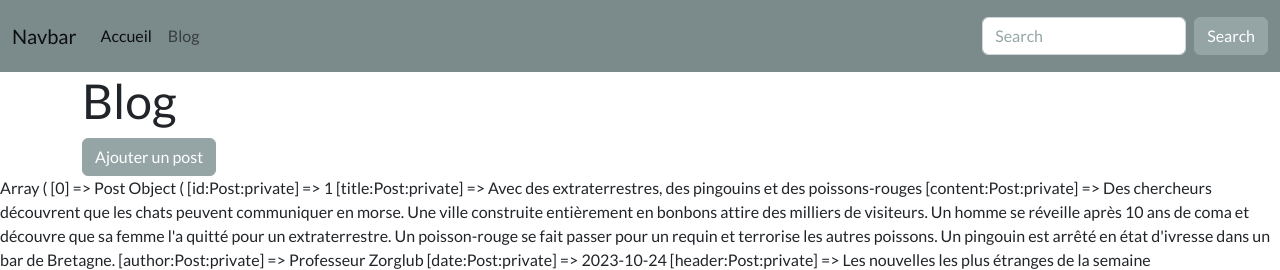
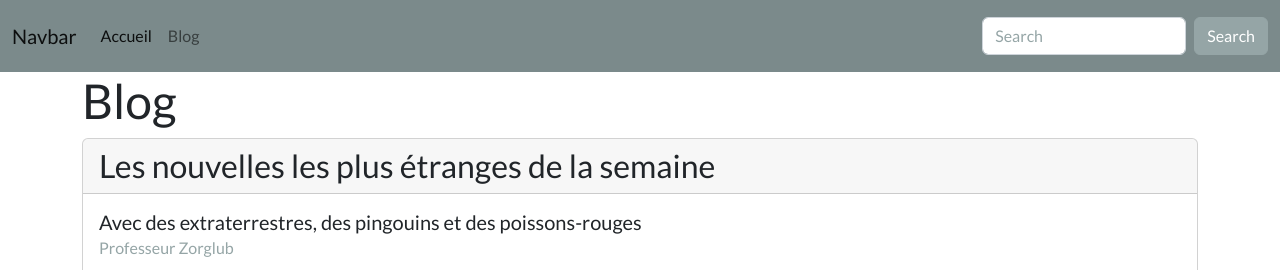
Before and after one commit to aurelienbois/blog, a PHP site: page /index.php?action=blog in a window 1280 px wide. Shown: the top 270 px of the page. Run offline with PHP 8.4, Linux system fonts and the light colour scheme; data comes from the database, SQL or seed files in the repository.

Commit message:
Create BlogController

```diff
--- a/controllers/Blog.controller.php
+++ b/controllers/Blog.controller.php
@@ -10,8 +10,8 @@ class BlogController
     }
     public function displayPosts()
     {
+        global $posts; // on récupère la variable globale $posts en la créant dans l'espace de nom global
         $posts = $this->postManager->getPosts(); // on récupère les posts depuis la base de données
-        print_r($posts);
         require_once('views/blog.views.php');
     }
 }
--- a/index.php
+++ b/index.php
@@ -13,7 +13,6 @@ switch (@$_GET['action']) {
     case 'blog':
         require_once 'controllers/Blog.controller.php';
         $blogController = new BlogController();
-        require_once 'views/blog.views.php';
         $blogController->displayPosts();
         break;
     case 'contact':
--- a/views/blog.views.php
+++ b/views/blog.views.php
@@ -5,7 +5,7 @@ require_once ('models/Post.class.php');
 ob_start(); // start c'est comme une banane dans le pot d'échappement de PHP
 ?>
 <h1>Blog</h1>
-<?php if (!empty($post)) foreach ($posts as $p) { ?>
+<?php  foreach ($posts as $p) { ?>
 <div class="card mb-3">
     <a href="#" class="post text-body text-decoration-none">
         <h3 class="card-header"><?= $p->getHeader() ?></h3>
```
